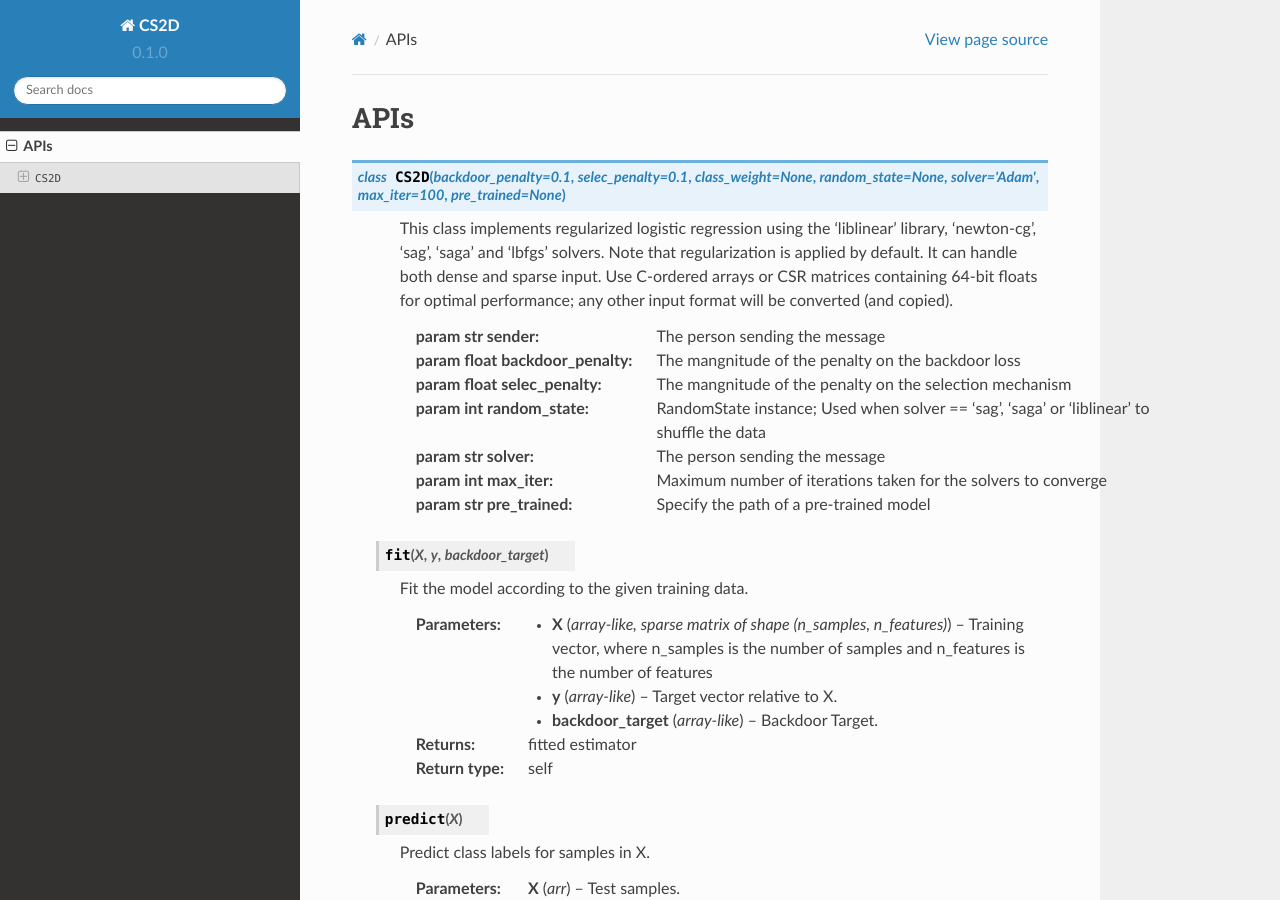
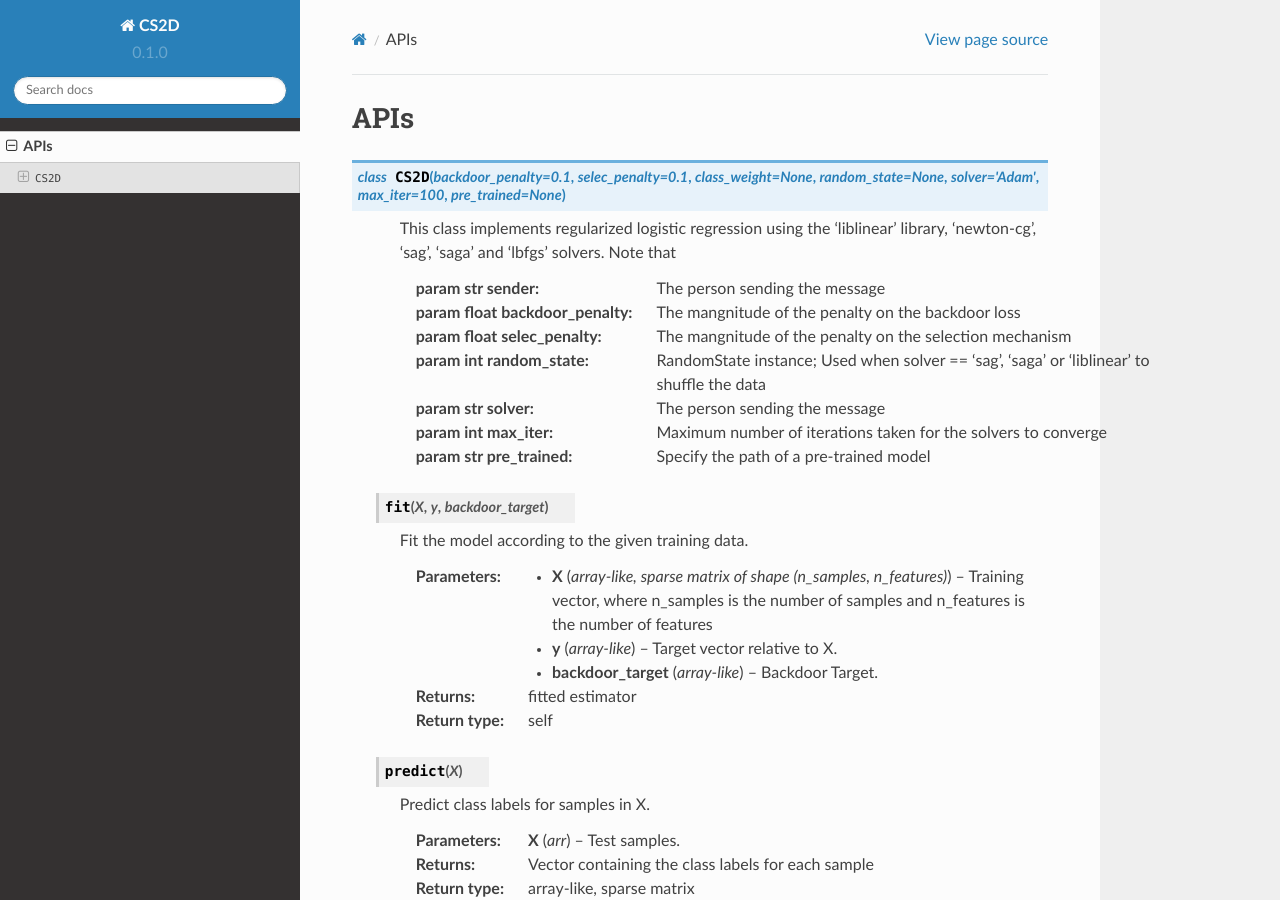
Before and after one commit to jeremyxianx/bd_cs2d, a Sphinx documentation site: the page built from docs/source/api.rst, in a window 1280 px wide and 900 px high. Built offline with Sphinx 7.4.7 and the Read the Docs theme 2.0.0, drawn with Linux system fonts in a browser that asks for light colours.

```diff
--- a/docs/source/api.rst
+++ b/docs/source/api.rst
@@ -5,7 +5,7 @@
 .. py:class:: CS2D(backdoor_penalty = 0.1, selec_penalty = 0.1, class_weight = None, random_state=None, solver='Adam', max_iter=100, pre_trained = None)
 
 
-   This class implements regularized logistic regression using the ‘liblinear’ library, ‘newton-cg’, ‘sag’, ‘saga’ and ‘lbfgs’ solvers. Note that    regularization is applied by default. It can handle both dense and sparse input. Use C-ordered arrays or CSR matrices containing 64-bit floats for optimal performance; any other input format will be converted (and copied).
+   This class implements regularized logistic regression using the ‘liblinear’ library, ‘newton-cg’, ‘sag’, ‘saga’ and ‘lbfgs’ solvers. Note that
 
    :param str sender: The person sending the message
    :param float backdoor_penalty: The mangnitude of the penalty on the backdoor loss
```
